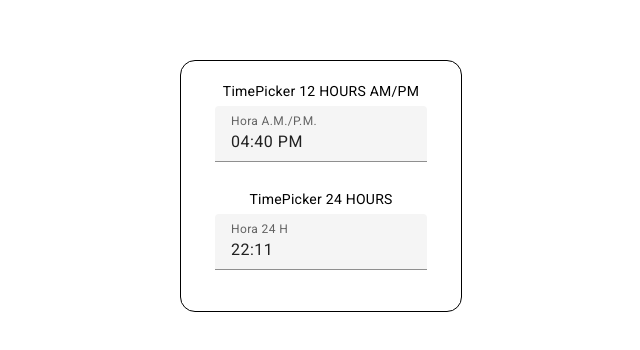
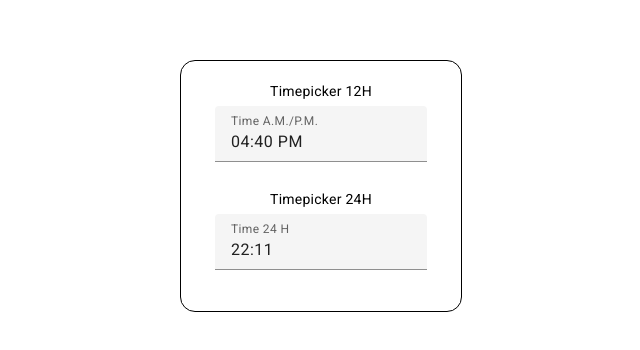
Before and after one commit to edgarbenitez92/custom-components-app, an Angular app: page / in a window 1280 px wide. Shown: the part 214-564 px from the top of the page, without its empty margins (319-959 px from the left). Built offline with nearby package versions, Linux system fonts and the light colour scheme.

Commit message:
Single Timepicker
Minor adjustments

```diff
--- a/src/app/app.component.html
+++ b/src/app/app.component.html
@@ -1,19 +1,19 @@
 <section class="main-container">
   <div class="timepickers-container">
-    <div>TimePicker 12 HOURS AM/PM</div>
+    <div>Timepicker 12H</div>
 
-    <div class="timepicker-am-pm">
-      <mat-form-field floatLabel="always" class="form-field-timepicker" (click)="openDialogTimePicker('12')">
-        <mat-label>Hora A.M./P.M.</mat-label>
+    <div class="timepicker-standard">
+      <mat-form-field floatLabel="always" class="form-field-timepicker" (click)="openDialogStandardTimepicker()">
+        <mat-label>Time A.M./P.M.</mat-label>
         <input matInput [value]="standardTimeValue" readonly>
       </mat-form-field>
     </div>
 
-    <div>TimePicker 24 HOURS</div>
+    <div>Timepicker 24H</div>
 
     <div class="timepicker-full-hours">
-      <mat-form-field floatLabel="always" class="form-field-timepicker" (click)="openDialogTimePicker('24')">
-        <mat-label>Hora 24 H</mat-label>
+      <mat-form-field floatLabel="always" class="form-field-timepicker" (click)="openDialogFullTimepicker()">
+        <mat-label>Time 24 H</mat-label>
         <input matInput [value]="fullTimeValue" readonly>
       </mat-form-field>
     </div>
--- a/src/app/app.component.scss
+++ b/src/app/app.component.scss
@@ -16,7 +16,7 @@
     border-radius: 15px;
     gap: 5px;
 
-    .timepicker-am-pm {
+    .timepicker-standard {
       width: 100%;
       text-align: center;
     }
--- a/src/app/app.component.ts
+++ b/src/app/app.component.ts
@@ -23,8 +23,6 @@ import { SingleTimepickerComponent } from './components/single-timepicker/single
 export class AppComponent {
   private matDialog = inject(MatDialog);
 
-  title = 'custom-timepicker';
-
   standardTimeValue: string;
   fullTimeValue: string;
 
@@ -49,8 +47,8 @@ export class AppComponent {
     return `${hourString}:${minutes} ${period}`;
   }
 
-  openDialogTimePicker(type: string): void {
-    console.log('timepicker opening...', type);
+  openDialogStandardTimepicker(): void {
+    console.log('standard timepicker opening...');
     const dialogRef = this.matDialog.open(SingleTimepickerComponent, {
       data: {
         time: this.standardTimeValue,
@@ -66,4 +64,8 @@ export class AppComponent {
       this.standardTimeValue = value;
     });
   }
+
+  openDialogFullTimepicker(): void {
+    console.log('full timepicker opening...');
+  }
 }
```
